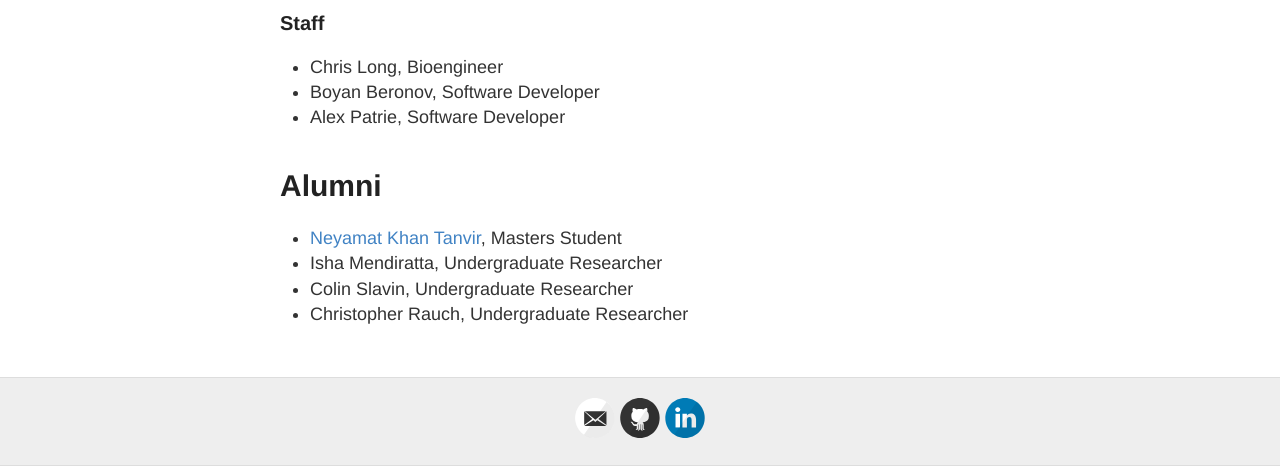
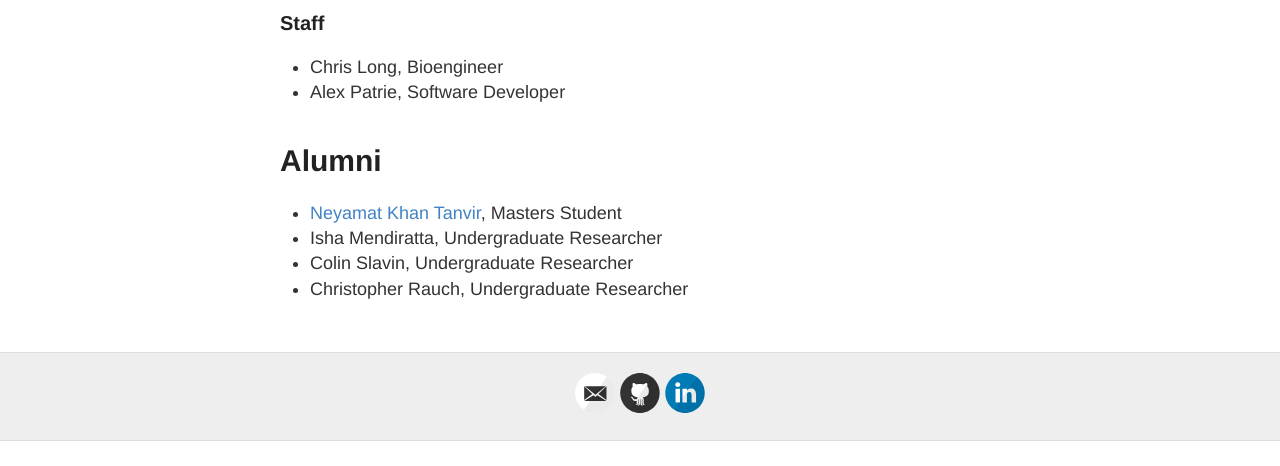
Before and after one commit to eagmon/eagmon.github.io, a Jekyll site: the page built from people.md, in a window 1280 px wide and 900 px high, scrolled down 2662 px, cut to the strip 434-900 px from the top of the window. Built offline with Jekyll 4.4.1, drawn with Linux system fonts in a browser that asks for light colours; after the commit the page ends 3537 px from its top, so only the background shows below that.

Commit message:
people: remove Boyan Beronov from staff
Co-Authored-By: Claude Opus 4.8 (1M context) <noreply@anthropic.com>

```diff
--- a/people.md
+++ b/people.md
@@ -81,7 +81,6 @@ She aims to further develop her computational expertise and advance integrative
 
 ### Staff
 - Chris Long, Bioengineer
-- Boyan Beronov, Software Developer
 - Alex Patrie, Software Developer
 
 # **Alumni**
```
